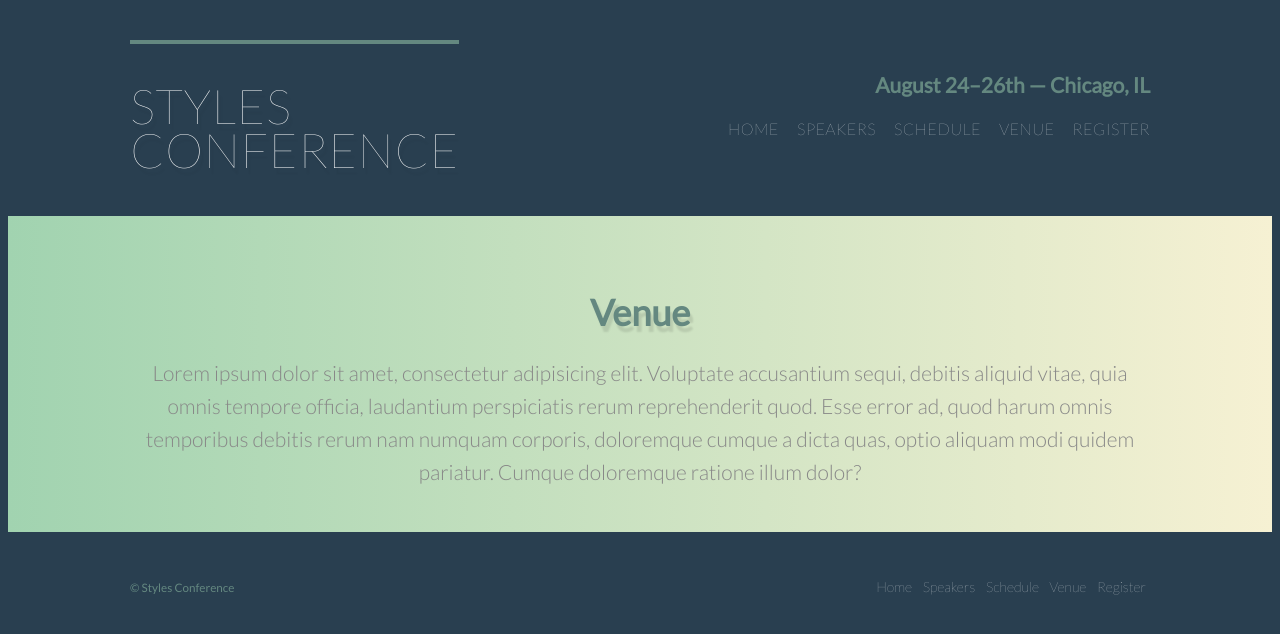
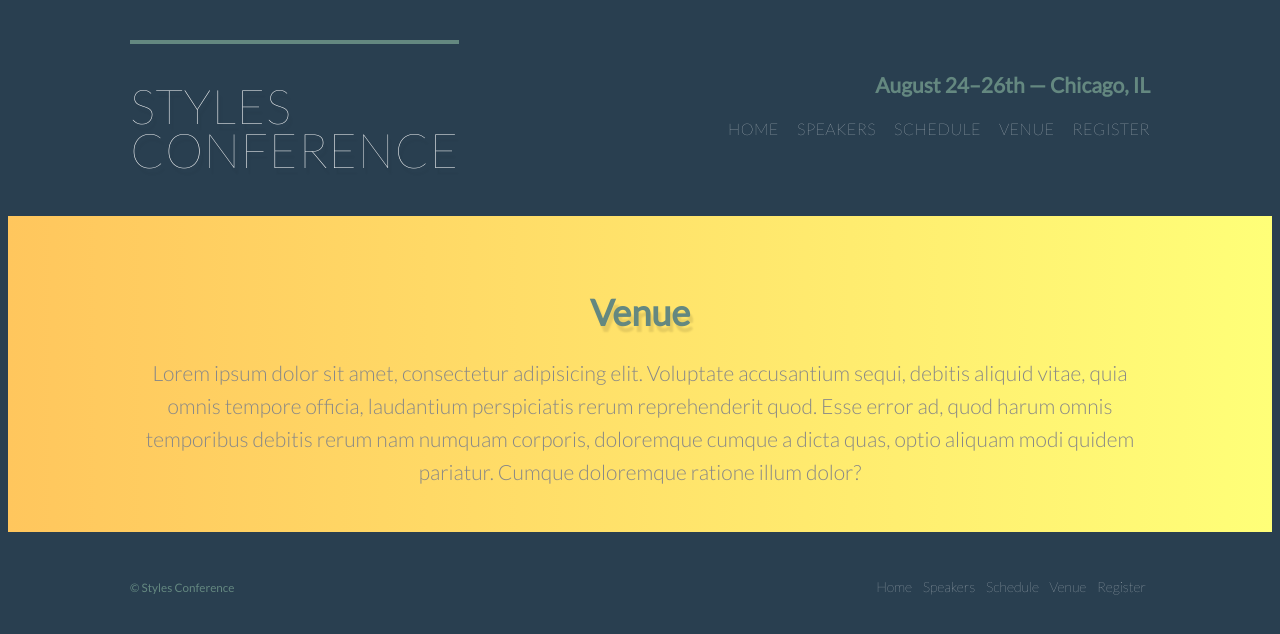
Before and after one commit to java-cromium/styles-conference, a plain HTML site: page venue.html in a window 1280 px wide. Drawn offline with Linux system fonts and the light colour scheme.

Commit message:
changed gradient from inner pages, background finished moving on to lists

```diff
--- a/assets/stylesheets/main.css
+++ b/assets/stylesheets/main.css
@@ -93,11 +93,15 @@ body {
 }
 
 .row-alt {
-  background: #cbe2c1;
-  background: -webkit-linear-gradient(to right, #a1d3b0, #f6f1d3);
-  background: -moz-linear-gradient(to right, #a1d3b0, #f6f1d3);
-  background: linear-gradient(to right, #a1d3b0, #f6f1d3);
-  padding: 44px 0 22px 0;
+    background: #FFC65D;
+    background: -moz-linear-gradient(left, #FFC65D 0%, #FFFF78 100%);
+    background: -webkit-gradient(left top, right top, color-stop(0%, #FFC65D), color-stop(100%, #FFFF78));
+    background: -webkit-linear-gradient(left, #FFC65D 0%, #FFFF78 100%);
+    background: -o-linear-gradient(left, #FFC65D 0%, #FFFF78 100%);
+    background: -ms-linear-gradient(left, #FFC65D 0%, #FFFF78 100%);
+    background: linear-gradient(to right, #FFC65D 0%, #FFFF78 100%);
+    filter: progid:DXImageTransform.Microsoft.gradient( startColorstr='#FFC65D', endColorstr='#FFFF78', GradientType=1 );
+    padding: 44px 0 22px 0;
 }
 
 .main-row {
```
